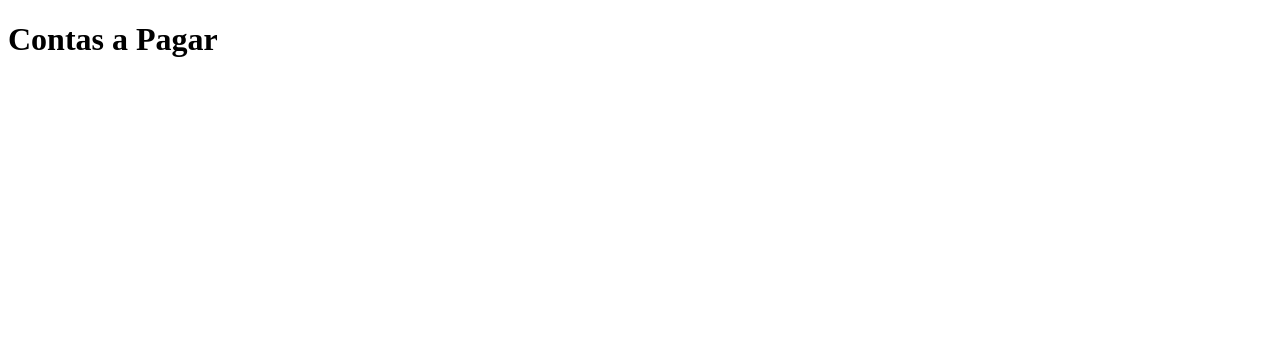
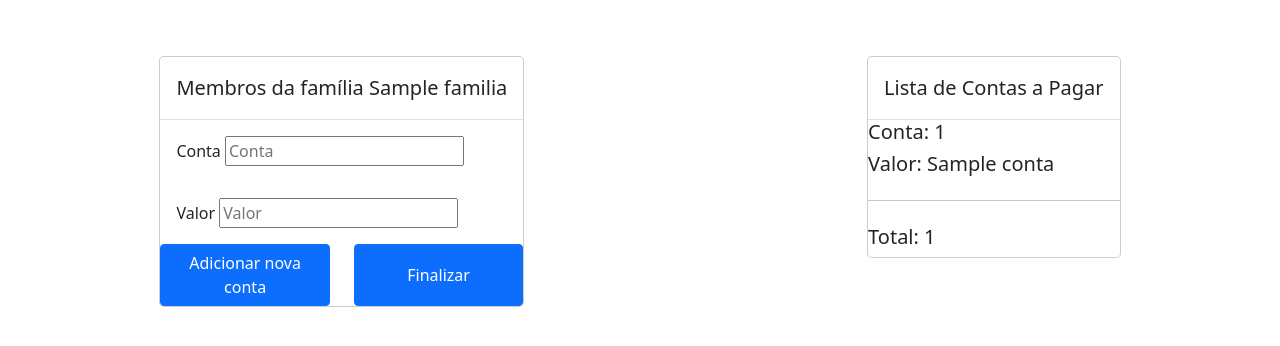
Before and after one commit to JanioAbrantes/dividindo-as-dividas-flask, a Flask app: template DividindoAsDividas/templates/contas-a-pagar.html in a window 1280 px wide. Shown: the top 346 px of the page. Run offline with Flask 2, Linux system fonts and the light colour scheme; the template is opened without the code that fills it: most values are stand-ins (such as "Sample title", 1, 10 or a date in 2020); some libraries are stand-ins or nearby versions.

Commit message:
Feito a integração entre o backend e os templates

```diff
--- a/DividindoAsDividas/main.py
+++ b/DividindoAsDividas/main.py
@@ -1,8 +1,7 @@
-from flask import Flask, render_template, request
+from flask import Flask, redirect, render_template, request, url_for
 
 from familia import Familia
 from pessoa import Pessoa
-
 
 app = Flask(__name__)
 
@@ -31,15 +30,40 @@ def membros_da_familia():
             familia.adicionar_membros(nome_membro, renda_membro)
         except ValueError:
             return render_template('membros-da-familia.html', familia=familia.nome, membros_adicionados=familia.membros)
-    print(familia.membros)
-    for membros in familia.membros:
-        print(membros)
-    return render_template('membros-da-familia.html', familia=familia.nome, membros_adicionados=familia.membros)
+        except NameError:
+            return render_template('index.html')
+    try:
+        return render_template('membros-da-familia.html', familia=familia.nome, membros_adicionados=familia.membros)
+    except NameError:
+        return redirect(url_for('homepage'))
 
 
-@app.route('/contas')
+@app.route('/contas', methods=['GET', 'POST'])
 def contas_a_pagar():
-    return render_template('contas-a-pagar.html')
+    if request.method == 'POST':
+        try:
+            nome_conta = request.form['conta']
+            valor_conta = float(request.form['valor'])
+            familia.calcular_pagamentos_mensais(nome_conta, valor_conta)
+        except ValueError:
+            return render_template('contas-a-pagar.html', familia=familia.nome,
+                                   contas_adicionadas=familia.contas_a_pagar, total_a_pagar=familia.pagamentos_mensais)
+        except NameError:
+            return render_template('index.html')
+    try:
+        return render_template('contas-a-pagar.html', familia=familia.nome, contas_adicionadas=familia.contas_a_pagar,
+                           total_a_pagar=familia.pagamentos_mensais)
+    except NameError:
+        return redirect(url_for('homepage'))
+
+
+@app.route('/dividas-divididas')
+def dividir_dividas():
+    try:
+        global familia
+        return render_template('dividas-divididas.html',familia=familia)
+    except NameError:
+        return redirect(url_for('homepage'))
 
 
 if __name__ == '__main__':
--- a/DividindoAsDividas/templates/contas-a-pagar.html
+++ b/DividindoAsDividas/templates/contas-a-pagar.html
@@ -1,10 +1,80 @@
 <!DOCTYPE html>
 <html lang="en">
 <head>
-    <meta charset="UTF-8">
+    <meta charset="utf-8">
     <title>Contas a Pagar</title>
+    <!-- Imports -->
+
+    <!-- Google Fonts -->
+    <!-- Importa as fontes escolhidas do google fonts. Nota que você ainda precisa por elas no styles -->
+    <link href="https://fonts.googleapis.com/css2?family=Montserrat:wght@700&family=Ubuntu:wght@300&display=swap"
+          rel="stylesheet">
+
+    <!-- Font Awesome -->
+    <!-- Necessário para utilizar icones do fontawesome -->
+    <script src="https://kit.fontawesome.com/39481c7f28.js" crossorigin="anonymous"></script>
+
+    <!-- Bootstrap -->
+    <!-- Imports necessários para começar a utilizar o bootstrap -->
+    <link href="https://cdn.jsdelivr.net/npm/bootstrap@5.1.3/dist/css/bootstrap.min.css" rel="stylesheet"
+          integrity="sha384-1BmE4kWBq78iYhFldvKuhfTAU6auU8tT94WrHftjDbrCEXSU1oBoqyl2QvZ6jIW3" crossorigin="anonymous">
+    <script src="https://cdn.jsdelivr.net/npm/bootstrap@5.1.3/dist/js/bootstrap.bundle.min.js"
+            integrity="sha384-ka7Sk0Gln4gmtz2MlQnikT1wXgYsOg+OMhuP+IlRH9sENBO0LRn5q+8nbTov4+1p"
+            crossorigin="anonymous"></script>
+
+    <!-- CSS Scripts -->
+    <!-- Indica onde estão guardados seus arquivos de estilo -->
+    <link rel="stylesheet" href="css/styles.css">
 </head>
 <body>
-  <h1>Contas a Pagar</h1>
+<div class="row">
+    <div class="modal-dialog" tabindex="-1">
+        <div class="modal-dialog">
+            <div class="modal-content">
+                <div class="modal-header">
+                    <h5 class="modal-title">Membros da família {{ familia }}</h5>
+                </div>
+                <form action="{{ url_for('contas_a_pagar') }}" method="post">
+                    <div class="modal-body">
+                        <label>Conta</label>
+                        <input type="text" placeholder="Conta" name="conta">
+                    </div>
+                    <div class="modal-body">
+                        <label>Valor</label>
+                        <input type="number" placeholder="Valor" name="valor">
+                    </div>
+                    <div class="row">
+                        <div class="d-grid gap-2 col-lg-6">
+                            <button type="submit" class="btn btn-primary">Adicionar nova conta</button>
+                        </div>
+                        <div class="d-grid gap-2 col-lg-6">
+                            <button type="button" class="btn btn-primary"
+                                    onclick="window.location.href='{{ url_for('dividir_dividas') }}'">Finalizar
+                            </button>
+                        </div>
+                    </div>
+                </form>
+            </div>
+        </div>
+    </div>
+
+    <div class="modal-dialog" tabindex="-1">
+        <div class="modal-dialog">
+            <div class="modal-content">
+                <div class="modal-header">
+                    <h5 class="modal-title">Lista de Contas a Pagar</h5>
+                </div>
+                <div>
+                    {% for conta in contas_adicionadas.items() %}
+                        <h5>Conta: {{ conta[0] }}</h5>
+                        <h5>Valor: {{ conta[1] }}</h5>
+                        <hr class="my-4"/>
+                    {% endfor %}
+                    <h5>Total: {{ total_a_pagar }}</h5>
+                </div>
+            </div>
+        </div>
+    </div>
+</div>
 </body>
 </html>
--- a/DividindoAsDividas/templates/membros-da-familia.html
+++ b/DividindoAsDividas/templates/membros-da-familia.html
@@ -2,7 +2,7 @@
 <html lang="en">
 <head>
     <meta charset="utf-8">
-    <title>Dividindo as Dívidas</title>
+    <title>Membros da Família</title>
     <!-- Imports -->
 
     <!-- Google Fonts -->
```
Also changed, not shown: DividindoAsDividas/familia.py (+5 -2 lines), DividindoAsDividas/templates/dividas-divididas.html (added, +12 -0 lines).
